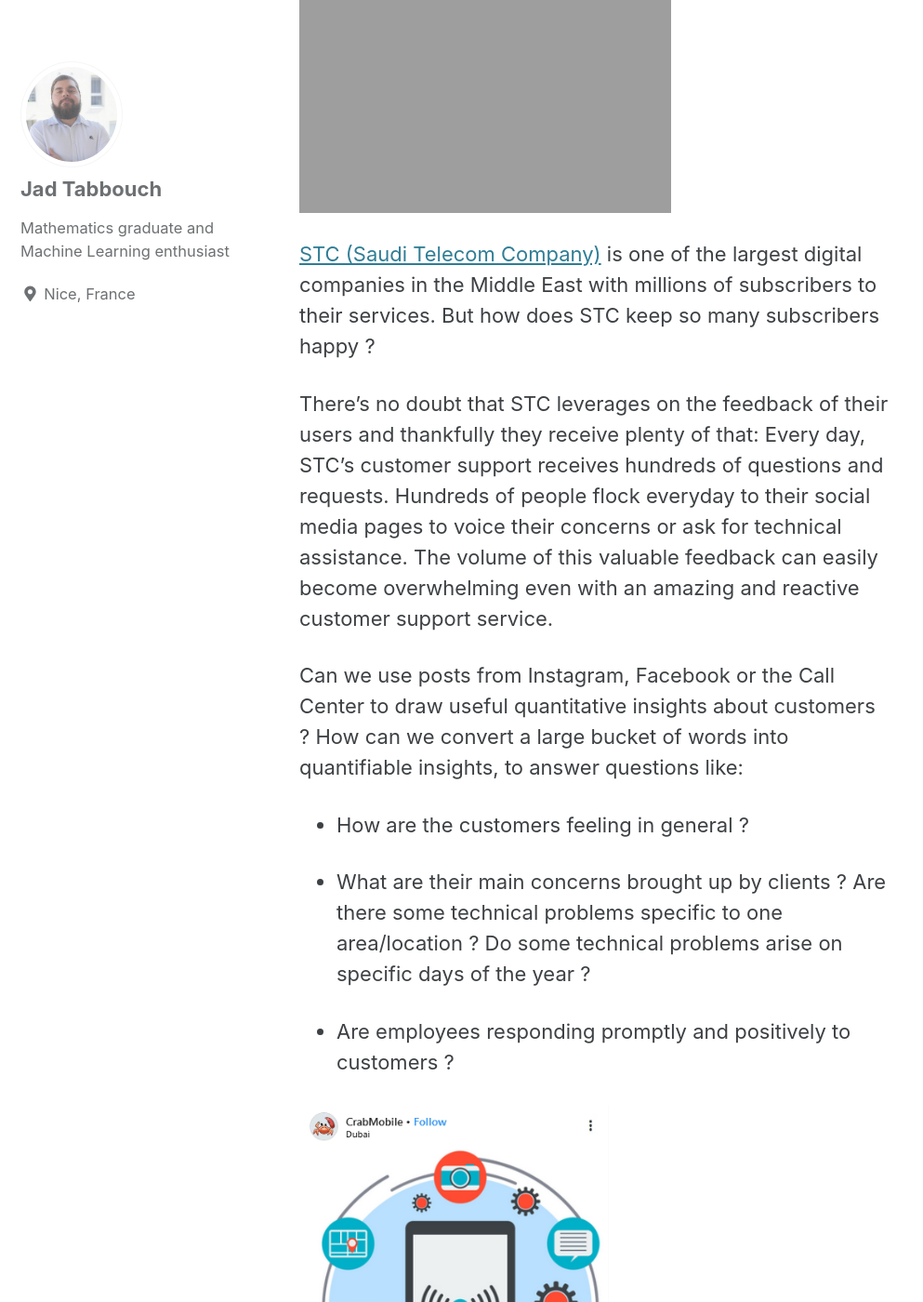
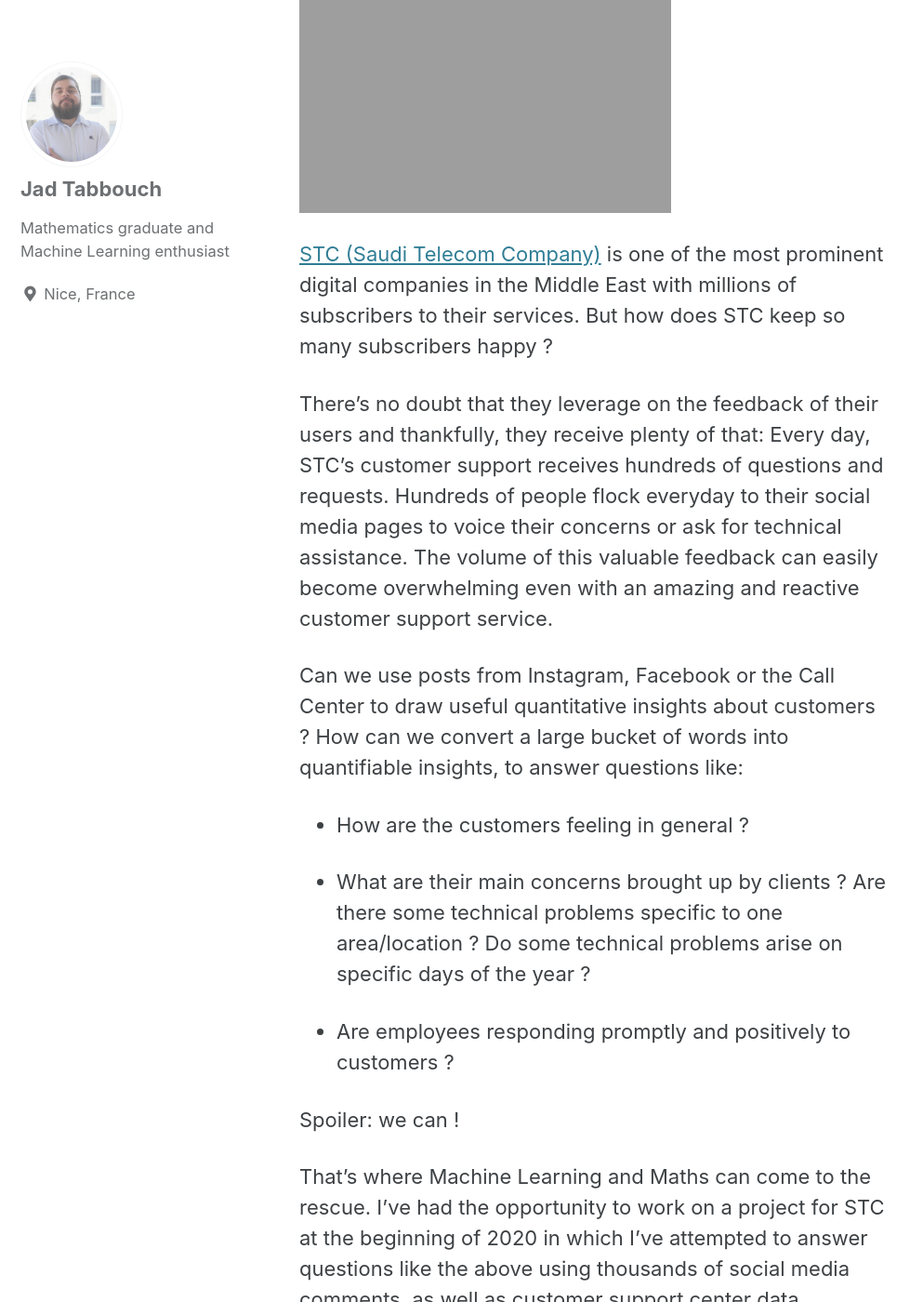
Before and after one commit to jad-tab/jad-tab.github.io, a Jekyll site: the page built from _posts/2020-04-06-NLP.md, in a window 1280 px wide and 1400 px high, scrolled down 272 px. Shown: the whole window at 93% size, without its empty margins (0-993 px from the left). Built offline with Jekyll 4.4.1, drawn with Linux system fonts in a browser that asks for light colours; cached includes are drawn as plain includes; some of the changed text lies outside the part shown.

Commit message:
Update 2020-04-06-NLP.md

```diff
--- a/_posts/2020-04-06-NLP.md
+++ b/_posts/2020-04-06-NLP.md
@@ -9,12 +9,12 @@
 ---
 
 
-![alt]({{ site.url }}{{ site.baseurl }}/stc/stc.PNG)
+![alt]({{ site.url }}{{ site.baseurl }}/stc/logo.PNG)
 
-[STC (Saudi Telecom Company)](https://en.wikipedia.org/wiki/Saudi_Telecom_Company) is one of the largest digital companies in the Middle East with millions of subscribers to their services.
+[STC (Saudi Telecom Company)](https://en.wikipedia.org/wiki/Saudi_Telecom_Company) is one of the  most prominent digital companies in the Middle East with millions of subscribers to their services.
 But how does STC keep so many subscribers happy ?
 
-There's no doubt that STC leverages on the feedback of their users and thankfully they receive plenty of that: Every day, STC's customer support receives hundreds of questions and requests. Hundreds of people flock everyday to their social media pages to voice their concerns or ask for technical assistance. The volume of this valuable feedback can easily become overwhelming even with an amazing and reactive customer support service.
+There's no doubt that they leverage on the feedback of their users and thankfully, they receive plenty of that: Every day, STC's customer support receives hundreds of questions and requests. Hundreds of people flock everyday to their social media pages to voice their concerns or ask for technical assistance. The volume of this valuable feedback can easily become overwhelming even with an amazing and reactive customer support service.
 
 Can we use posts from Instagram, Facebook or the Call Center to draw useful quantitative insights about customers ? How can we convert a large bucket of words into quantifiable insights, to answer questions like:
 
@@ -24,14 +24,12 @@
 
 * Are employees responding promptly and positively to customers ?
 
+Spoiler: we can !
 
-
+That's where Machine Learning and Maths can come to the rescue. I've had the opportunity to work on a project for STC at the beginning of 2020 in which I've attempted to answer questions like the above using thousands of social media comments, as well as customer support center data.
 
 
 ![alt]({{ site.url }}{{ site.baseurl }}/stc/insta.PNG)
-
-That's where Machine Learning and Maths can come to the rescue. I've had the opportunity to work on a project for STC at the beginning of 2020 in which I've attempted to answer some questions using thousands of social media comments, as well as customer support center data.
-
 
 
 
```
